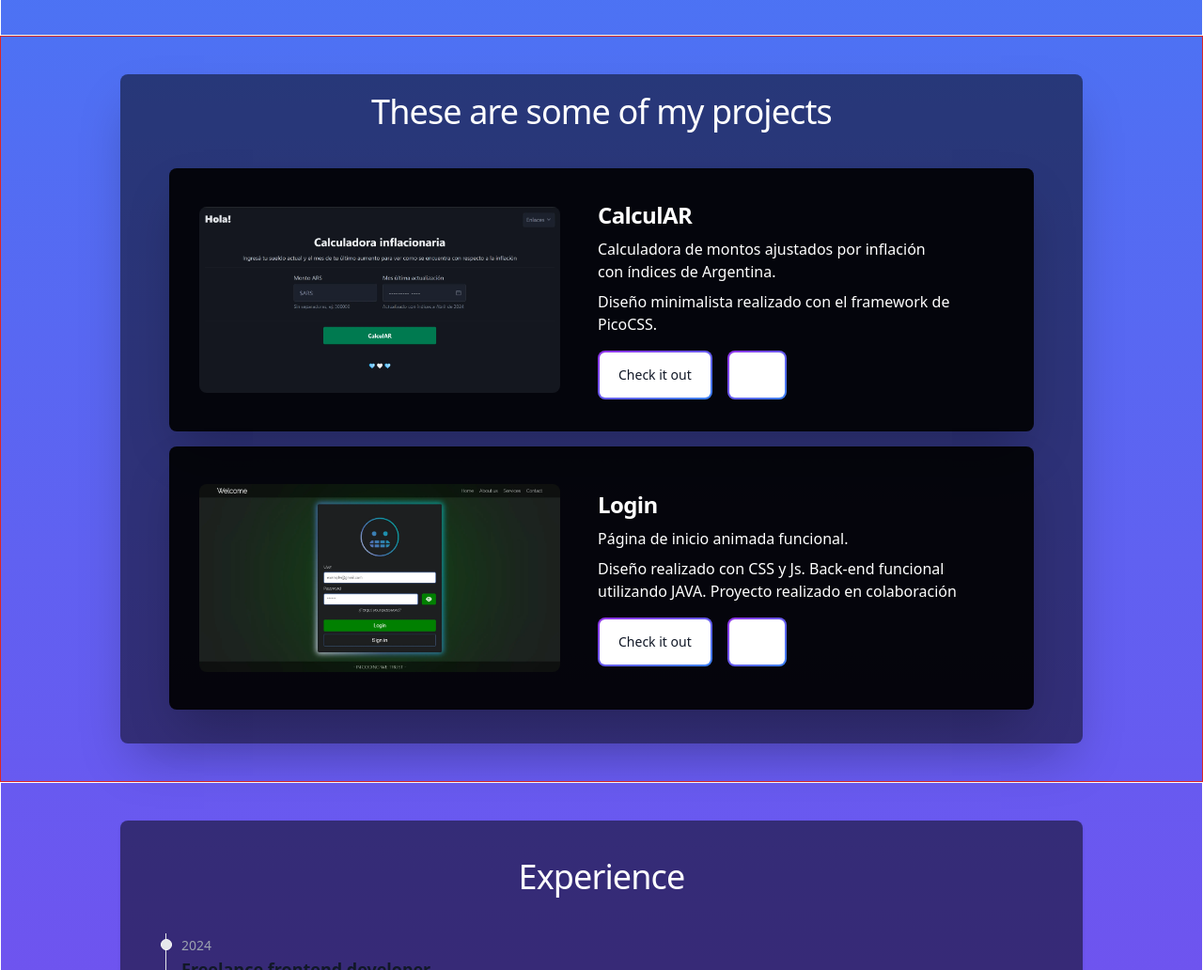
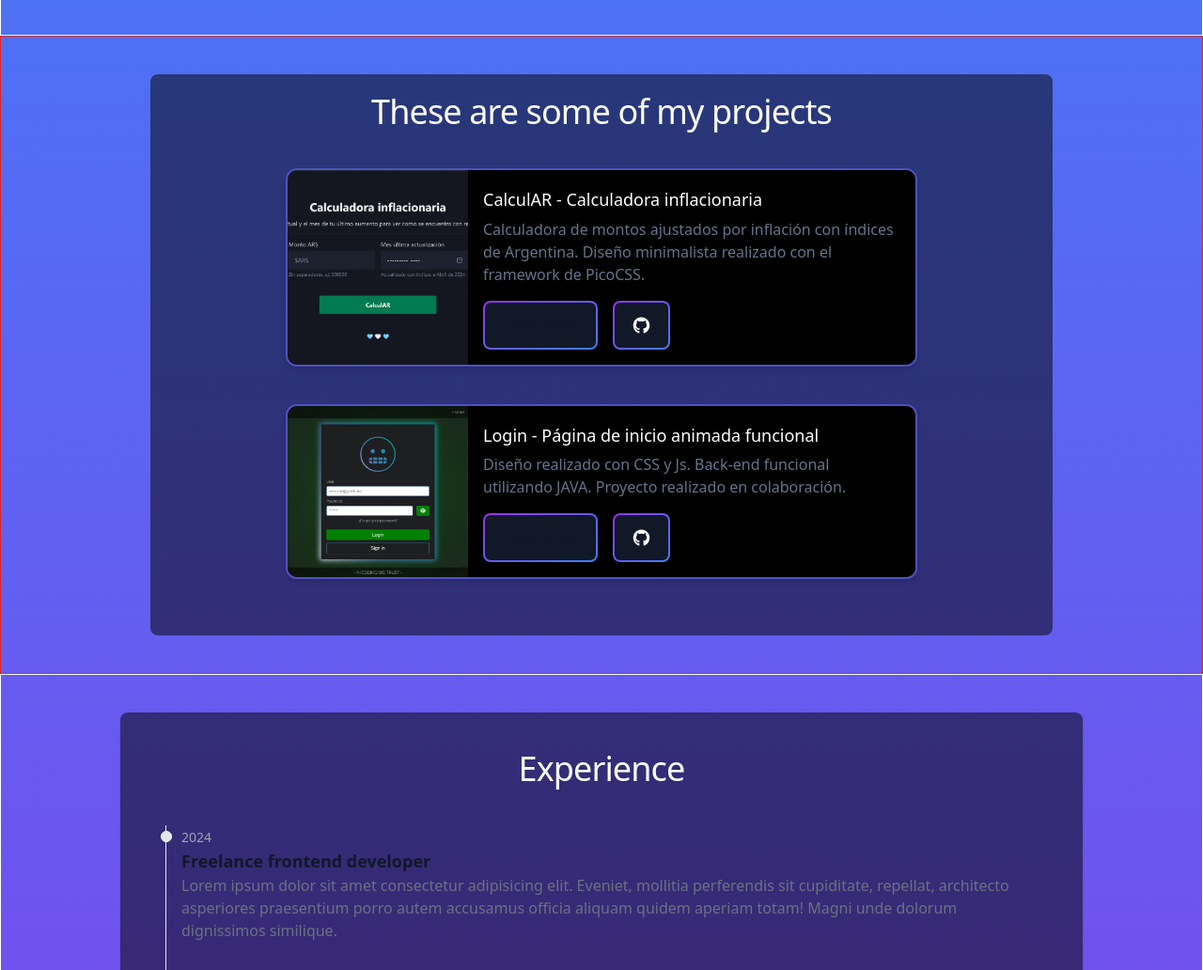
Before and after one commit to MaxiCastaneda/flowbite-tw-project, a plain HTML site: page index.html in a window 1280 px wide. Shown: the part 530-1562 px from the top of the page at 94% size. Drawn offline with nearby package versions, Linux system fonts and the light colour scheme.

Commit message:
new projects cards

```diff
--- a/index.html
+++ b/index.html
@@ -114,41 +114,28 @@
             </div>
         </div>
     </section>
-    <!-- Projects -->
-    <section id="projects" class="flex justify-center border border-red-600 p-10">
-        <div class="bg-black/50 mx-10 p-5 bg-black bg-opacity-50 rounded-lg shadow-2xl max-w-lg md:max-w-5xl">
-            <h1 class="text-3xl md:text-4xl tracking-tight text-white text-center mb-10">These are some of my projects
-            </h1>
+
+
+    <!-- Projects  -->
+<section class="flex justify-center border border-red-600">
+    <div class="w-fit p-5 bg-black/50 rounded-lg m-10 px-10 md:px-36">
+        <h1 class="text-3xl md:text-4xl tracking-tight text-white text-center mb-10">These are some of my projects</h1>
         <!-- tarjeta 1 -->
-            <div class="mx-8 mb-4 lg:flex bg-black/90 items-center p-4 rounded-lg shadow-2xl ">
-                <div class="flex justify-center items-center m-4">
-                    <a href="#" class="relative group aspect-video flex justify-center items-center">
-                        <img class="rounded-lg max-w-sm" src="img/calcular.webp" alt="" />
-                        <!-- Efecto hover -->
-                        <div class="absolute inset-0 flex items-center justify-center bg-black bg-opacity-75 rounded-lg opacity-0 group-hover:opacity-100 transition-opacity duration-300">
-                            <div class="flex space-x-4">
-                                <i class="fa-brands fa-html5 text-white text-3xl"></i>
-                                <i class="fa-brands fa-css3-alt text-white text-3xl"></i>
-                                <i class="fa-brands fa-js text-white text-3xl"></i>
+        <div class="max-w-md mx-auto bg-black/50 rounded-xl shadow-md overflow-hidden md:max-w-2xl border-2 border-indigo-500/75 m-10">
+            <div class="md:flex">
+                <div class="md:shrink-0">
+                    <img class="h-48 w-full object-cover md:h-full md:w-48" src="/img/calcular.webp" alt="Modern building architecture">
                 </div>
-                        </div>
-                    </a>
-                </div>
-
-                <div>
-                    <div class="flex-col h-fit flex justify-between mx-2 p-4 ">
-                        <h5 class="text-2xl font-bold tracking-tight text-white text-left mb-2">CalculAR</h5>
-                        <p class="text-white mb-2">Calculadora de montos ajustados por inflación <br> con índices de Argentina.</p>
-                        <p class="text-white w-xl mb-4">Diseño minimalista realizado con el framework de PicoCSS.<br></p>
-                            <div class="flex justify-start">
+                <div class="p-4 bg-black">
+                    <a class="block mt-1 text-lg leading-tight font-medium text-white text-center md:text-left">CalculAR - Calculadora inflacionaria</a>
+                    <p class="mt-2 text-slate-500 text-center md:text-left">Calculadora de montos ajustados por inflación con índices de Argentina. Diseño minimalista realizado con el framework de PicoCSS.</p>
+                    <div class="flex justify-center md:justify-start mt-4">
                         <a href="#" class="mr-4 inline-flex p-0.5 overflow-hidden text-sm font-medium text-gray-900 rounded-lg group bg-gradient-to-br from-purple-600 to-blue-500 group-hover:from-purple-600 group-hover:to-blue-500 hover:text-white dark:text-white focus:ring-4 focus:outline-none focus:ring-blue-300 dark:focus:ring-blue-800">
-                                <span class="justify-center place-content-center px-5 py-2.5 transition-all ease-in duration-75 bg-white dark:bg-gray-900 rounded-md group-hover:bg-opacity-0">
-                                    Check it out
-                                </span>
+                            <span class="justify-center place-content-center px-5 py-2.5 transition-all ease-in duration-75 bg-gray-900 rounded-md group-hover:bg-opacity-0">Check it out</span>
                         </a>
                         <a href="#" class="inline-flex p-0.5 overflow-hidden text-sm font-medium text-gray-900 rounded-lg group bg-gradient-to-br from-purple-600 to-blue-500 group-hover:from-purple-600 group-hover:to-blue-500 hover:text-white dark:text-white focus:ring-4 focus:outline-none focus:ring-blue-300 dark:focus:ring-blue-800">
-                                    <span class="justify-center px-5 py-2.5 transition-all ease-in duration-75 bg-white dark:bg-gray-900 rounded-md group-hover:bg-opacity-0">
-                                        <i class="fa-brands fa-github text-white text-xl"></i>
+                            <span class="justify-center px-5 py-2.5 transition-all ease-in duration-75 bg-gray-900 rounded-md group-hover:bg-opacity-0">
+                                <i class="fa-brands fa-github text-white text-lg"></i>
                             </span>
                         </a>
                     </div>
@@ -156,38 +143,21 @@
             </div>
         </div>
         <!-- tarjeta 2 -->
-            <div class="mx-8 mb-4 lg:flex bg-black/90 items-center p-4 rounded-lg shadow-2xl">
-                <div class="flex justify-center items-center m-4">
-                    <a href="#" class="relative group aspect-video flex justify-center items-center">
-                        <img class="rounded-lg max-w-sm" src="img/login.webp" alt="" />
-                        <!-- Efecto hover -->
-                        <div class="absolute inset-0 flex items-center justify-center bg-black bg-opacity-75 rounded-lg opacity-0 group-hover:opacity-100 transition-opacity duration-300">
-                            <div class="flex space-x-4">
-                                <i class="fa-brands fa-html5 text-white text-3xl"></i>
-                                <i class="fa-brands fa-css3-alt text-white text-3xl"></i>
-                                <i class="fa-brands fa-js text-white text-3xl"></i>
-                                <i class="fa-brands fa-java text-white text-3xl"></i>
-                                <i class="fa-solid fa-database text-white text-3xl"></i>
-                                <i class="fa-brands fa-git-alt text-white text-3xl"></i>
+        <div class="max-w-md mx-auto bg-black/50 rounded-xl shadow-md overflow-hidden md:max-w-2xl border-2 border-indigo-500/75 m-10">
+            <div class="md:flex">
+                <div class="md:shrink-0">
+                    <img class="h-48 w-full object-cover md:h-full md:w-48" src="/img/login.webp" alt="Modern building architecture">
                 </div>
-                        </div>
-                    </a>
-                </div>
-
-                <div>
-                    <div class="flex-col h-fit flex justify-between mx-2 p-4 w-xl">
-                        <h5 class="text-2xl font-bold tracking-tight text-white text-left mb-2">Login</h5>
-                        <p class="text-white mb-2">Página de inicio animada funcional.<br></p>
-                        <p class="text-white w-xl mb-4">Diseño realizado con CSS y Js. Back-end funcional utilizando JAVA. Proyecto realizado en colaboración</p>
-                            <div class="flex justify-start">
+                <div class="p-4 bg-black">
+                    <a class="block mt-1 text-lg leading-tight font-medium text-white text-center md:text-left">Login - Página de inicio animada funcional</a>
+                    <p class="mt-2 text-slate-500 text-center md:text-left">Diseño realizado con CSS y Js. Back-end funcional utilizando JAVA. Proyecto realizado en colaboración.</p>
+                    <div class="flex justify-center md:justify-start mt-4">
                         <a href="#" class="mr-4 inline-flex p-0.5 overflow-hidden text-sm font-medium text-gray-900 rounded-lg group bg-gradient-to-br from-purple-600 to-blue-500 group-hover:from-purple-600 group-hover:to-blue-500 hover:text-white dark:text-white focus:ring-4 focus:outline-none focus:ring-blue-300 dark:focus:ring-blue-800">
-                                <span class="justify-center place-content-center px-5 py-2.5 transition-all ease-in duration-75 bg-white dark:bg-gray-900 rounded-md group-hover:bg-opacity-0">
-                                    Check it out
-                                </span>
+                            <span class="justify-center place-content-center px-5 py-2.5 transition-all ease-in duration-75 bg-gray-900 rounded-md group-hover:bg-opacity-0">Check it out</span>
                         </a>
                         <a href="#" class="inline-flex p-0.5 overflow-hidden text-sm font-medium text-gray-900 rounded-lg group bg-gradient-to-br from-purple-600 to-blue-500 group-hover:from-purple-600 group-hover:to-blue-500 hover:text-white dark:text-white focus:ring-4 focus:outline-none focus:ring-blue-300 dark:focus:ring-blue-800">
-                                    <span class="justify-center px-5 py-2.5 transition-all ease-in duration-75 bg-white dark:bg-gray-900 rounded-md group-hover:bg-opacity-0">
-                                        <i class="fa-brands fa-github text-white text-xl"></i>
+                            <span class="justify-center px-5 py-2.5 transition-all ease-in duration-75 bg-gray-900 rounded-md group-hover:bg-opacity-0">
+                                <i class="fa-brands fa-github text-white text-lg"></i>
                             </span>
                         </a>
                     </div>
@@ -195,9 +165,9 @@
             </div>
         </div>
 
+    </div>
+</section>
 
-
-    </section>
 
     <!-- Experience -->
     <section id="experience" class="flex justify-center border border-white">
@@ -334,7 +304,8 @@
     </section>
 
     <!-- Footer -->
-    <footer class="z-10 bottom-0 w-full shadow sm:flex sm:items-center sm:justify-evenly p-2 sm:p-4 xl:p-4 bg-black bg-opacity-50">
+    <footer
+        class="z-10 bottom-0 w-full shadow sm:flex sm:items-center sm:justify-evenly p-2 sm:p-4 xl:p-4 bg-black bg-opacity-50">
         <p class="mb-4 text-sm text-center text-gray-500 dark:text-gray-400 sm:mb-0">
             Last update June 2024 - <a class="hover:underline" target="_blank">Feel free to reach me</a>
         </p>
```
Lines whose indentation alone changed are shown as unchanged.
